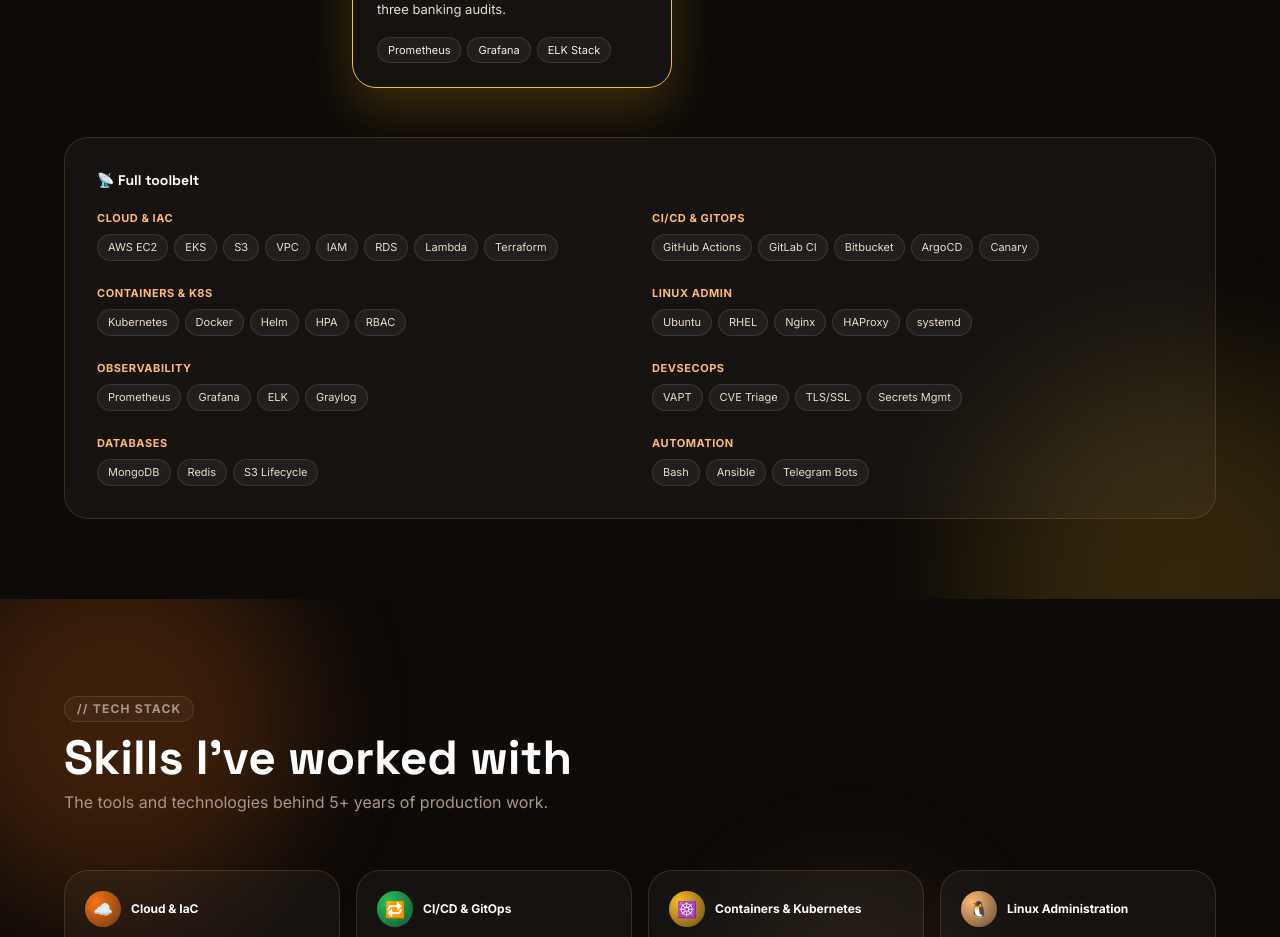
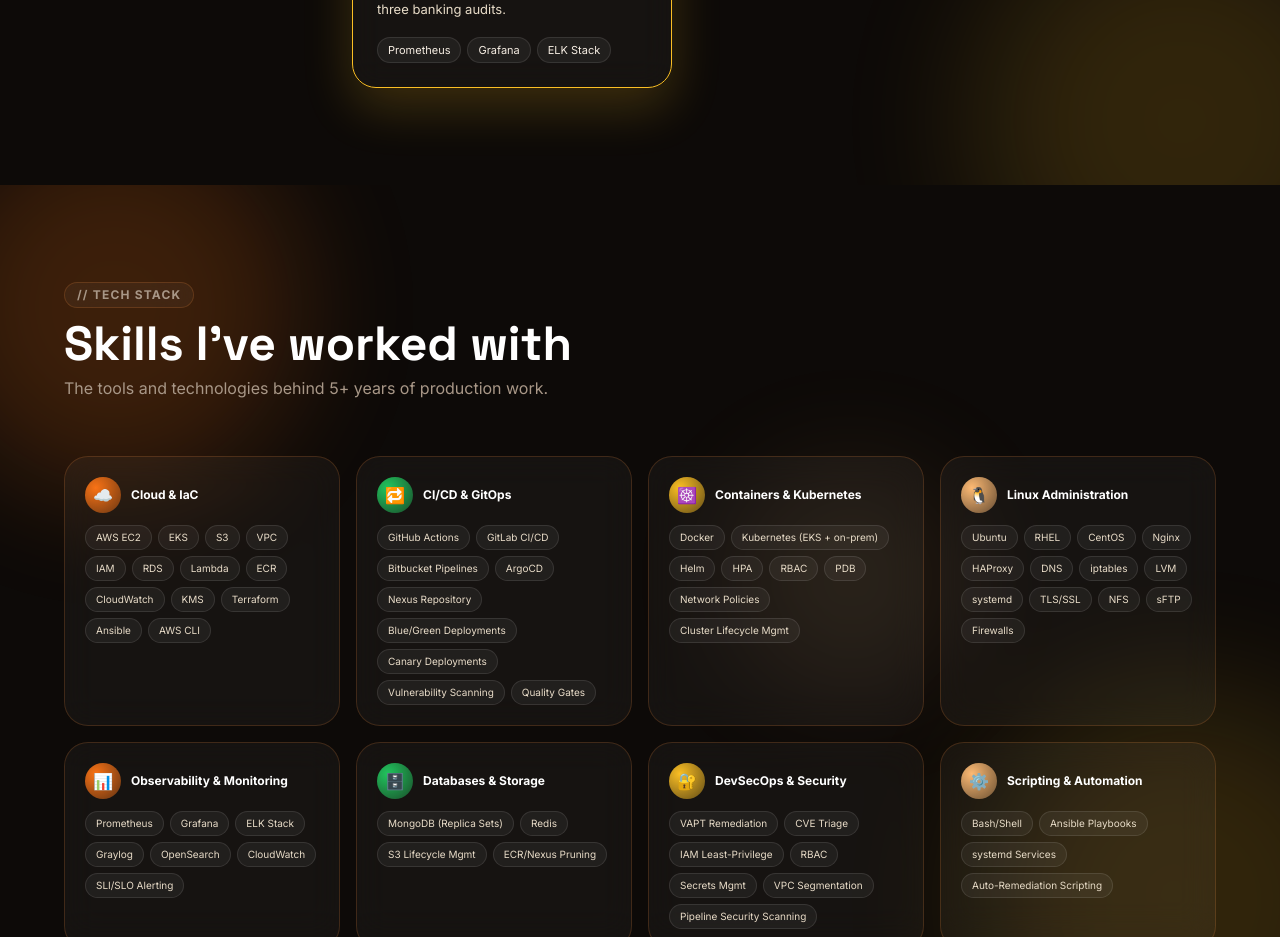
Before and after one commit to justathulin/justathul.github.io, a React (Vite) app: page / in a window 1280 px wide. Shown: the part 2940-3877 px from the top of the page. Built offline with nearby package versions, Linux system fonts and the light colour scheme.

Commit message:
Remove duplicate Full toolbelt grid from Skills section
The Tech Stack section now covers the same category/tag breakdown, so
drop it here to avoid showing the same skills twice. Skills/Orbit keeps
its 4 flagship expertise cards with the animated path.

```diff
--- a/src/components/Orbit.jsx
+++ b/src/components/Orbit.jsx
@@ -35,17 +35,6 @@
     color: '#fbbf24',
     className: 'md:absolute md:top-[1050px] md:left-[15%] lg:left-[25%]',
   },
-];
-
-const packages = [
-  { category: 'Cloud & IaC', pkgs: ['AWS EC2', 'EKS', 'S3', 'VPC', 'IAM', 'RDS', 'Lambda', 'Terraform'] },
-  { category: 'CI/CD & GitOps', pkgs: ['GitHub Actions', 'GitLab CI', 'Bitbucket', 'ArgoCD', 'Canary'] },
-  { category: 'Containers & K8s', pkgs: ['Kubernetes', 'Docker', 'Helm', 'HPA', 'RBAC'] },
-  { category: 'Linux Admin', pkgs: ['Ubuntu', 'RHEL', 'Nginx', 'HAProxy', 'systemd'] },
-  { category: 'Observability', pkgs: ['Prometheus', 'Grafana', 'ELK', 'Graylog'] },
-  { category: 'DevSecOps', pkgs: ['VAPT', 'CVE Triage', 'TLS/SSL', 'Secrets Mgmt'] },
-  { category: 'Databases', pkgs: ['MongoDB', 'Redis', 'S3 Lifecycle'] },
-  { category: 'Automation', pkgs: ['Bash', 'Ansible', 'Telegram Bots'] },
 ];
 
 const Station = ({ station, pathLength, containerRef }) => {
@@ -151,30 +140,6 @@
             ))}
           </div>
         </div>
-
-        <motion.div
-          initial={{ opacity: 0, y: 20 }}
-          whileInView={{ opacity: 1, y: 0 }}
-          viewport={{ once: true }}
-          transition={{ duration: 0.6 }}
-          className="mt-8 glass rounded-3xl p-6 md:p-8"
-        >
-          <div className="text-sm font-bold text-white font-display mb-5">📡 Full toolbelt</div>
-          <div className="grid grid-cols-1 md:grid-cols-2 gap-6">
-            {packages.map((group, gi) => (
-              <motion.div key={group.category} initial={{ opacity: 0 }} whileInView={{ opacity: 1 }} viewport={{ once: true }} transition={{ delay: gi * 0.06 }}>
-                <div className="text-[11px] font-bold text-[#fdba74] mb-2 uppercase tracking-wider">{group.category}</div>
-                <div className="flex flex-wrap gap-1.5">
-                  {group.pkgs.map((p) => (
-                    <span key={p} className="text-[11px] px-2.5 py-1 rounded-full bg-white/5 text-[#e8dcc8] border border-white/10 hover:border-[#fdba7488] hover:text-white transition-colors" data-cursor-hover>
-                      {p}
-                    </span>
-                  ))}
-                </div>
-              </motion.div>
-            ))}
-          </div>
-        </motion.div>
       </div>
     </section>
   );
```
